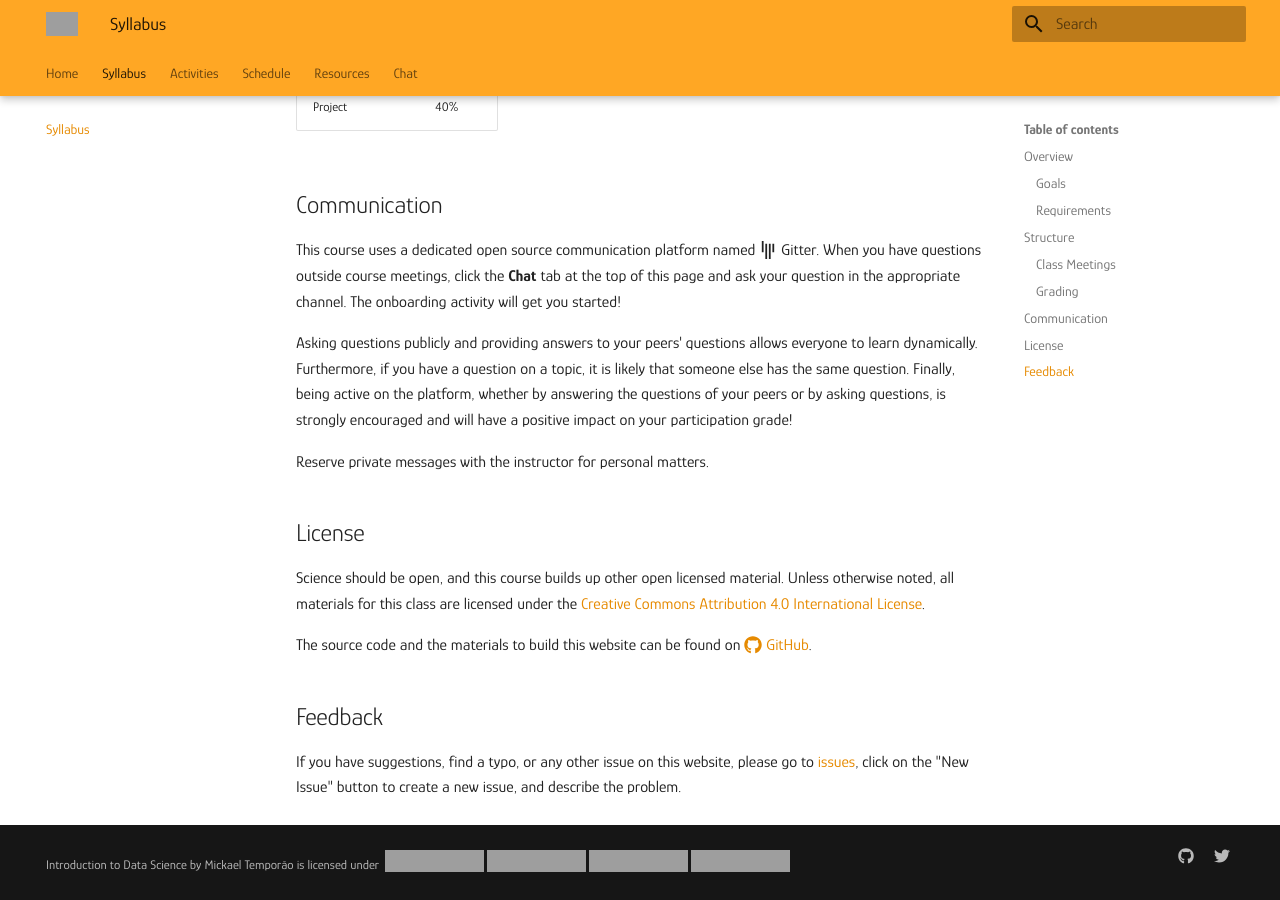
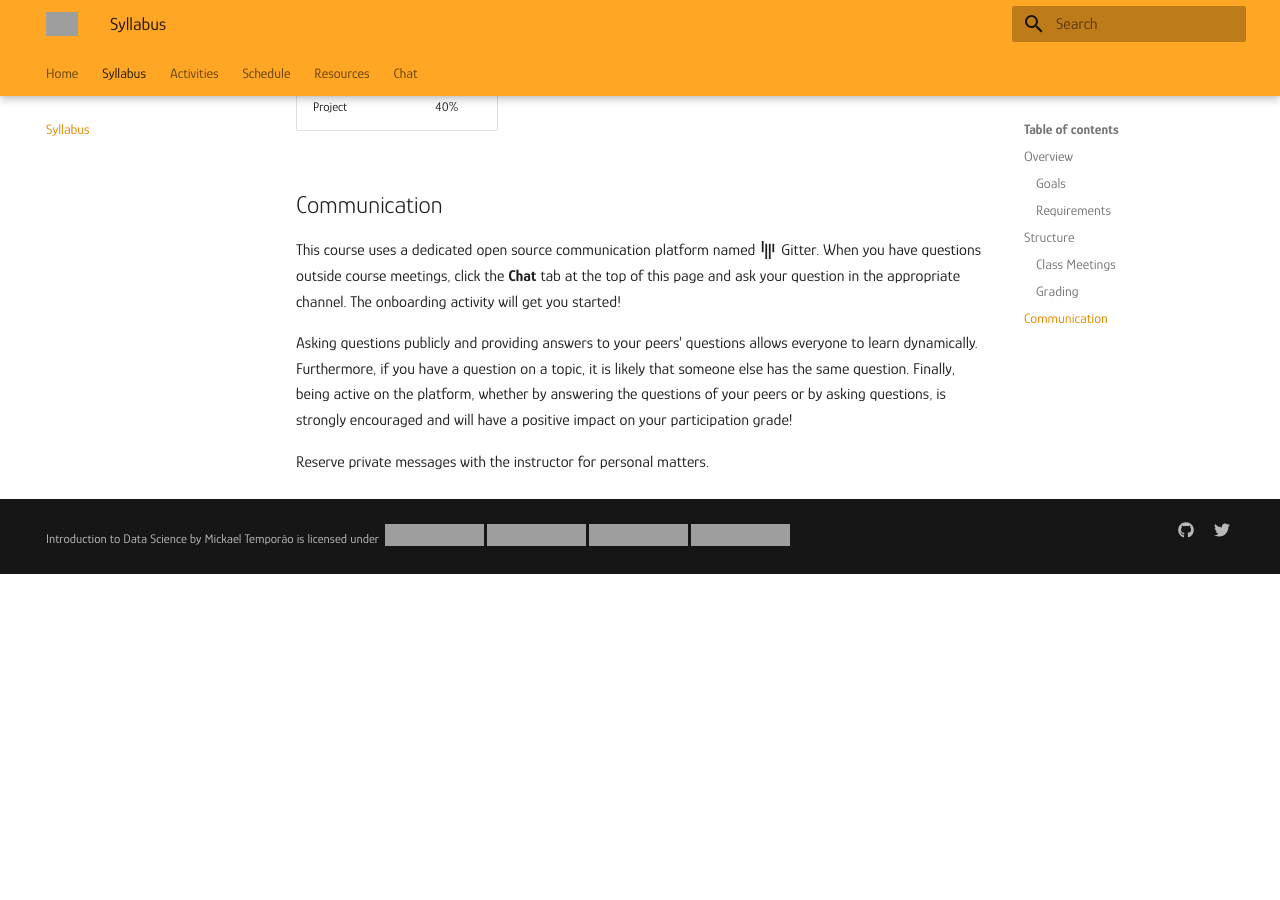
Before and after one commit to mickaeltemporao/itds, an MkDocs documentation site: the page built from docs/syllabus.md, in a window 1280 px wide and 900 px high, scrolled down 2239 px, cut to the strip 0-900 px from the top of the window. Built offline with MkDocs 1.6.1 and Material for MkDocs 9.7.7, drawn with Linux system fonts in a browser that asks for light colours; after the commit the page ends 2813 px from its top, so only the background shows below that; grey boxes are pictures that could not be loaded.

Commit message:
update index and syllabus license

```diff
--- a/docs/syllabus.md
+++ b/docs/syllabus.md
@@ -72,15 +72,3 @@ This course uses a dedicated open source communication platform named :fontaweso
 Asking questions publicly and providing answers to your peers' questions allows everyone to learn dynamically. Furthermore, if you have a question on a topic, it is likely that someone else has the same question. Finally, being active on the platform, whether by answering the questions of your peers or by asking questions, is strongly encouraged and will have a positive impact on your participation grade!
 
 Reserve private messages with the instructor for personal matters.
-
-
-## License
-
-Science should be open, and this course builds up other open licensed material. Unless otherwise noted, all materials for this class are licensed under the [Creative Commons Attribution 4.0 International License](http://creativecommons.org/licenses/by-nc-sa/4.0/).
-
-The source code and the materials to build this website can be found on [:fontawesome-brands-github: GitHub](https://github.com/mickaeltemporao/data-science).
-
-
-## Feedback
-
-If you have suggestions, find a typo, or any other issue on this website, please go to [issues](https://github.com/mickaeltemporao/data-science/issues), click on the "New Issue" button to create a new issue, and describe the problem.
```
Also changed, not shown: docs/index.md (+12 -5 lines).
